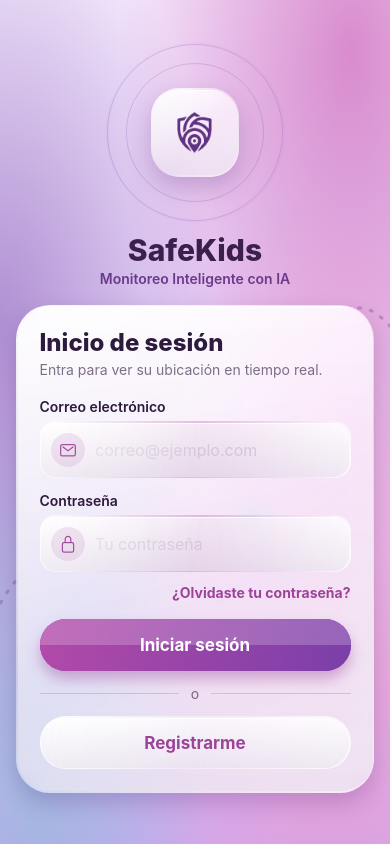
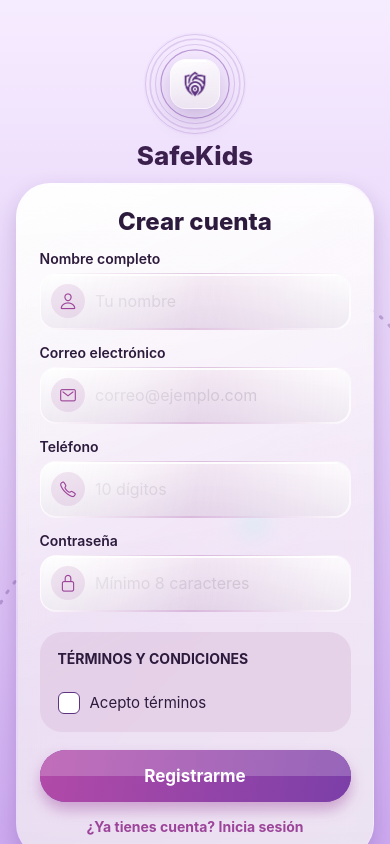
Before and after one commit to 903-SAFEKIDS/SAFEKIDS, a React Native app in the folder FRONTEND/: screen /Registro in a window 390 px wide. Both pictures are taken after a click on the button "Registrarme". Built offline with nearby package versions, Linux system fonts and the light colour scheme.

Commit message:
agrega pantalla de registro

```diff
--- a/FRONTEND/App.js
+++ b/FRONTEND/App.js
@@ -2,6 +2,7 @@ import { NavigationContainer } from '@react-navigation/native';
 import { createNativeStackNavigator } from '@react-navigation/native-stack';
 import SplashScreen from './screens/SplashScreen';
 import LoginScreen from './screens/LoginScreen';
+import RegistroScreen from './screens/RegistroScreen';
 
 const Stack = createNativeStackNavigator();
 
@@ -14,6 +15,7 @@ export default function App() {
       >
         <Stack.Screen name="Splash" component={SplashScreen} />
         <Stack.Screen name="Login" component={LoginScreen} />
+        <Stack.Screen name="Registro" component={RegistroScreen} />
         {/* Registro, Inicio (mapa), etc. se agregan aquí conforme se creen */}
       </Stack.Navigator>
     </NavigationContainer>
--- /dev/null
+++ b/FRONTEND/screens/RegistroScreen.js
@@ -0,0 +1,216 @@
+import { useState } from 'react';
+import {
+  Alert,
+  KeyboardAvoidingView,
+  Platform,
+  Pressable,
+  ScrollView,
+  StatusBar,
+  StyleSheet,
+  Text,
+  View,
+} from 'react-native';
+import { SafeAreaView } from 'react-native-safe-area-context';
+import { Ionicons } from '@expo/vector-icons';
+import FondoApp from '../components/FondoApp';
+import GlassCard from '../components/GlassCard';
+import RadarLogo from '../components/RadarLogo';
+import CampoGlass from '../components/CampoGlass';
+import BotonGlass from '../components/BotonGlass';
+import { colors } from '../styles/colors';
+
+const EMAIL_REGEX = /^[^\s@]+@[^\s@]+\.[^\s@]+$/;
+
+export default function RegistroScreen({ navigation }) {
+  const [nombre, setNombre] = useState('');
+  const [correo, setCorreo] = useState('');
+  const [telefono, setTelefono] = useState('');
+  const [contrasena, setContrasena] = useState('');
+  const [verContrasena, setVerContrasena] = useState(false);
+  const [aceptaTerminos, setAceptaTerminos] = useState(false);
+  const [error, setError] = useState('');
+  const [cargando, setCargando] = useState(false);
+
+  const registrar = async () => {
+    if (!nombre.trim()) return setError('Escribe tu nombre completo.');
+    if (!EMAIL_REGEX.test(correo.trim())) return setError('Escribe un correo válido.');
+    if (telefono.replace(/\D/g, '').length < 10)
+      return setError('Escribe un teléfono de 10 dígitos.');
+    if (contrasena.length < 8)
+      return setError('La contraseña debe tener al menos 8 caracteres.');
+    if (!aceptaTerminos) return setError('Debes aceptar los términos para continuar.');
+
+    setError('');
+    setCargando(true);
+    try {
+      // TODO: llamar a authService (registrarse) cuando exista el endpoint
+      Alert.alert('Cuenta creada', 'Ya puedes iniciar sesión.');
+      navigation.goBack();
+    } catch (e) {
+      setError(e.message);
+    } finally {
+      setCargando(false);
+    }
+  };
+    return (
+    <FondoApp tema="claro">
+      <StatusBar barStyle="dark-content" />
+      <SafeAreaView style={styles.area}>
+        <KeyboardAvoidingView
+          style={styles.area}
+          behavior={Platform.OS === 'ios' ? 'padding' : undefined}
+        >
+          <ScrollView
+            contentContainerStyle={styles.contenido}
+            keyboardShouldPersistTaps="handled"
+            showsVerticalScrollIndicator={false}
+          >
+            <View style={styles.hero}>
+              <RadarLogo tamano={120} />
+              <Text style={styles.nombre}>SafeKids</Text>
+            </View>
+
+            <GlassCard radius={34} style={styles.panel} contentStyle={styles.panelInterior}>
+              <Text style={styles.titulo}>Crear cuenta</Text>
+
+              <CampoGlass
+                style={styles.campo}
+                icono="person-outline"
+                etiqueta="Nombre completo"
+                value={nombre}
+                onChangeText={setNombre}
+                placeholder="Tu nombre"
+                autoCapitalize="words"
+              />
+
+              <CampoGlass
+                style={styles.campo}
+                icono="mail-outline"
+                etiqueta="Correo electrónico"
+                value={correo}
+                onChangeText={setCorreo}
+                placeholder="correo@ejemplo.com"
+                keyboardType="email-address"
+                autoCapitalize="none"
+                autoCorrect={false}
+              />
+
+              <CampoGlass
+                style={styles.campo}
+                icono="call-outline"
+                etiqueta="Teléfono"
+                value={telefono}
+                onChangeText={setTelefono}
+                placeholder="10 dígitos"
+                keyboardType="phone-pad"
+              />
+
+              <CampoGlass
+                style={styles.campo}
+                icono="lock-closed-outline"
+                etiqueta="Contraseña"
+                value={contrasena}
+                onChangeText={setContrasena}
+                placeholder="Mínimo 8 caracteres"
+                secureTextEntry={!verContrasena}
+                autoCapitalize="none"
+                derecha={
+                  <Pressable onPress={() => setVerContrasena(!verContrasena)} hitSlop={10}>
+                    <Ionicons
+                      name={verContrasena ? 'eye-off-outline' : 'eye-outline'}
+                      size={20}
+                      color={colors.moradoMedio}
+                    />
+                  </Pressable>
+                }
+              />
+
+              <View style={styles.terminos}>
+                <Text style={styles.terminosTitulo}>TÉRMINOS Y CONDICIONES</Text>
+                <Pressable
+                  style={styles.checkFila}
+                  onPress={() => setAceptaTerminos(!aceptaTerminos)}
+                  accessibilityRole="checkbox"
+                  accessibilityState={{ checked: aceptaTerminos }}
+                >
+                  <View style={[styles.check, aceptaTerminos && styles.checkActivo]}>
+                    {aceptaTerminos ? (
+                      <Ionicons name="checkmark" size={16} color="#FFFFFF" />
+                    ) : null}
+                  </View>
+                  <Text style={styles.checkTexto}>Acepto términos</Text>
+                </Pressable>
+              </View>
+
+              {error ? (
+                <View style={styles.errorCaja}>
+                  <Ionicons name="alert-circle" size={18} color={colors.error} />
+                  <Text style={styles.error}>{error}</Text>
+                </View>
+              ) : null}
+
+              <BotonGlass titulo="Registrarme" onPress={registrar} cargando={cargando} />
+
+              <Pressable style={styles.volver} onPress={() => navigation.goBack()}>
+                <Text style={styles.volverTexto}>¿Ya tienes cuenta? Inicia sesión</Text>
+              </Pressable>
+            </GlassCard>
+          </ScrollView>
+        </KeyboardAvoidingView>
+      </SafeAreaView>
+    </FondoApp>
+  );
+}
+
+const styles = StyleSheet.create({
+  area: { flex: 1 },
+  contenido: {
+    flexGrow: 1,
+    justifyContent: 'center',
+    paddingHorizontal: 16,
+    paddingVertical: 24,
+    width: '100%',
+    maxWidth: 460, // en compu se ve como columna centrada
+    alignSelf: 'center',
+  },
+  hero: { alignItems: 'center', marginBottom: 12 },
+  nombre: { marginTop: -4, fontSize: 26, fontWeight: '800', color: colors.moradoProfundo },
+  panel: { alignSelf: 'stretch' },
+  panelInterior: { padding: 22 },
+  titulo: { fontSize: 24, fontWeight: '800', color: colors.texto, textAlign: 'center' },
+  campo: { marginTop: 14 },
+  terminos: {
+    marginTop: 20,
+    marginBottom: 18,
+    padding: 18,
+    minHeight: 100,
+    borderRadius: 22,
+    backgroundColor: 'rgba(220,196,223,0.55)',
+    justifyContent: 'space-between',
+  },
+  terminosTitulo: { fontSize: 14, fontWeight: '700', color: colors.texto },
+  checkFila: { flexDirection: 'row', alignItems: 'center', marginTop: 16 },
+  check: {
+    width: 22,
+    height: 22,
+    borderRadius: 6,
+    backgroundColor: '#FFFFFF',
+    borderWidth: 1.5,
+    borderColor: colors.moradoMedio,
+    alignItems: 'center',
+    justifyContent: 'center',
+  },
+  checkActivo: { backgroundColor: colors.boton, borderColor: colors.boton },
+  checkTexto: { marginLeft: 10, fontSize: 15, color: colors.texto },
+  errorCaja: {
+    flexDirection: 'row',
+    alignItems: 'center',
+    marginBottom: 14,
+    padding: 10,
+    borderRadius: 12,
+    backgroundColor: 'rgba(179,38,30,0.10)',
+  },
+  error: { flex: 1, marginLeft: 8, color: colors.error, fontSize: 14, fontWeight: '600' },
+  volver: { alignSelf: 'center', marginTop: 16 },
+  volverTexto: { color: colors.boton, fontSize: 14, fontWeight: '700' },
+});
```
